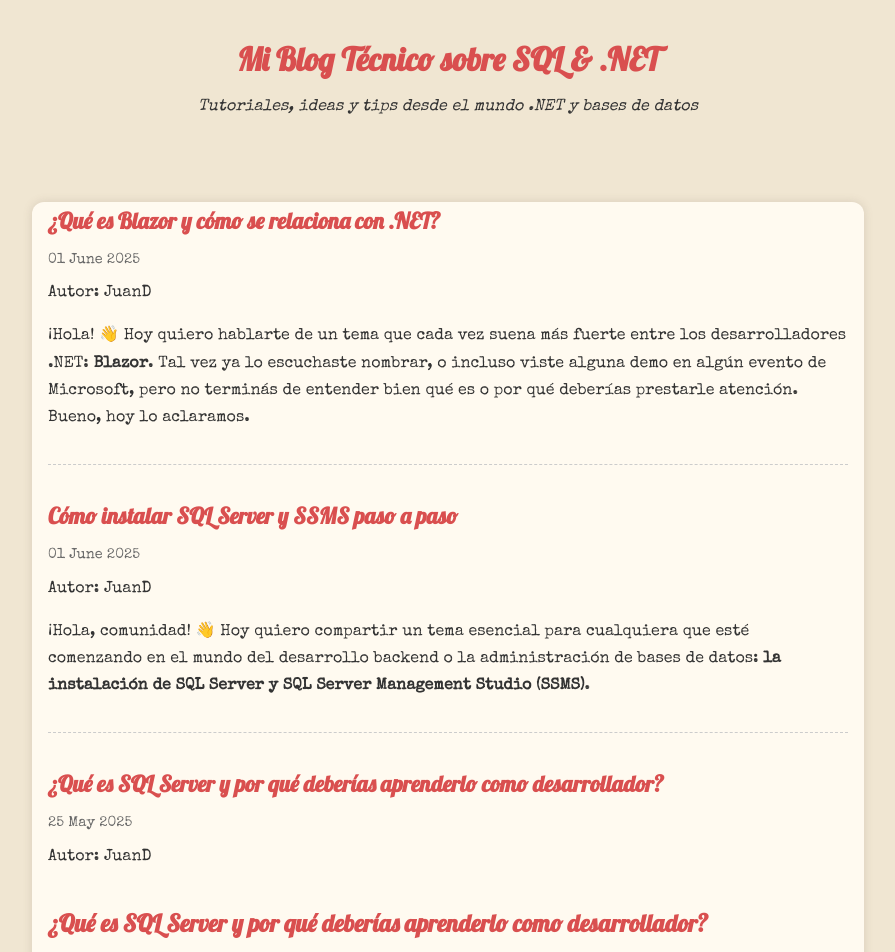
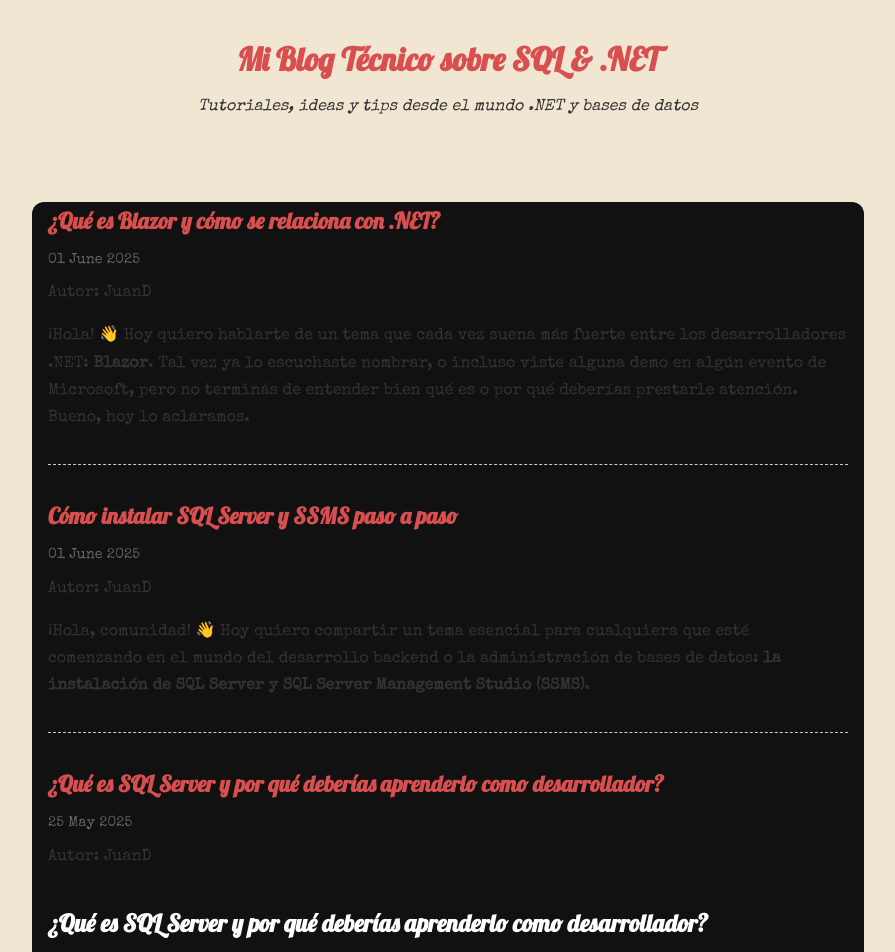
Before and after one commit to dotnetdba/dotnetdba.github.io, a Jekyll site: the page built from index.md, in a window 1280 px wide. Shown: the top 952 px of the page, without its empty margins (192-1087 px from the left). Built offline with Jekyll 4.4.1, drawn with Linux system fonts in a browser that asks for light colours.

Commit message:
Update custom.css

```diff
--- a/assets/css/custom.css
+++ b/assets/css/custom.css
@@ -2,8 +2,8 @@
 
 /* Estilo general del blog */
 body {
-  background-color: #fdf6e3;
-  color: #3b2e2a;
+  background-color: #000;
+  color: #e0e0e0;
   font-family: 'Special Elite', monospace;
   padding: 2rem;
   line-height: 1.7;
@@ -11,10 +11,10 @@
 
 /* Contenedor del contenido */
 .container, .post, .content, main {
-  background-color: #fffaf0;
+  background-color: #111;
   border-radius: 12px;
   padding: 2rem;
-  box-shadow: 0 0 10px rgba(120, 100, 90, 0.2);
+  box-shadow: 0 0 15px rgba(255, 255, 255, 0.05);
   max-width: 800px;
   margin: 0 auto;
 }
@@ -22,34 +22,36 @@
 /* Títulos */
 h1, h2, h3, h4 {
   font-family: 'Lobster', cursive;
-  color: #d94f4f;
+  color: #ffffff;
   margin-top: 2rem;
   margin-bottom: 1rem;
 }
 
 /* Enlaces */
 a {
-  color: #005500;
+  color: #bbbbbb;
   text-decoration: underline;
   font-weight: bold;
 }
 a:hover {
-  color: #d94f4f;
+  color: #ffffff;
   text-decoration: underline;
 }
 
 /* Código y bloques preformateados */
 code, pre {
-  background-color: #eee5d5;
+  background-color: #1a1a1a;
   border-radius: 5px;
   padding: 0.3rem 0.5rem;
   font-family: 'Courier New', monospace;
+  color: #e0e0e0;
+  border: 1px solid #333;
 }
 
-/* Botones, si los usas */
+/* Botones */
 button {
-  background-color: #d94f4f;
-  color: white;
+  background-color: #333;
+  color: #eee;
   border: none;
   border-radius: 8px;
   padding: 0.5rem 1rem;
@@ -57,18 +59,21 @@
   cursor: pointer;
 }
 button:hover {
-  background-color: #b93d3d;
+  background-color: #555;
 }
 
+/* Encabezado de post */
 .post-header {
-  background-color: #00500;
-  border: 4px double #d94f4f;
+  background-color: #111;
+  border: 4px double #444;
   padding: 1rem;
-  box-shadow: 0 0 20px rgba(217, 79, 79, 0.4);
+  box-shadow: 0 0 20px rgba(255, 255, 255, 0.1);
   text-align: center;
 }
 
+/* Clase personalizada .diner */
 .diner {
   padding: 1rem;
   text-align: center;
+  color: #aaa;
 }
```
